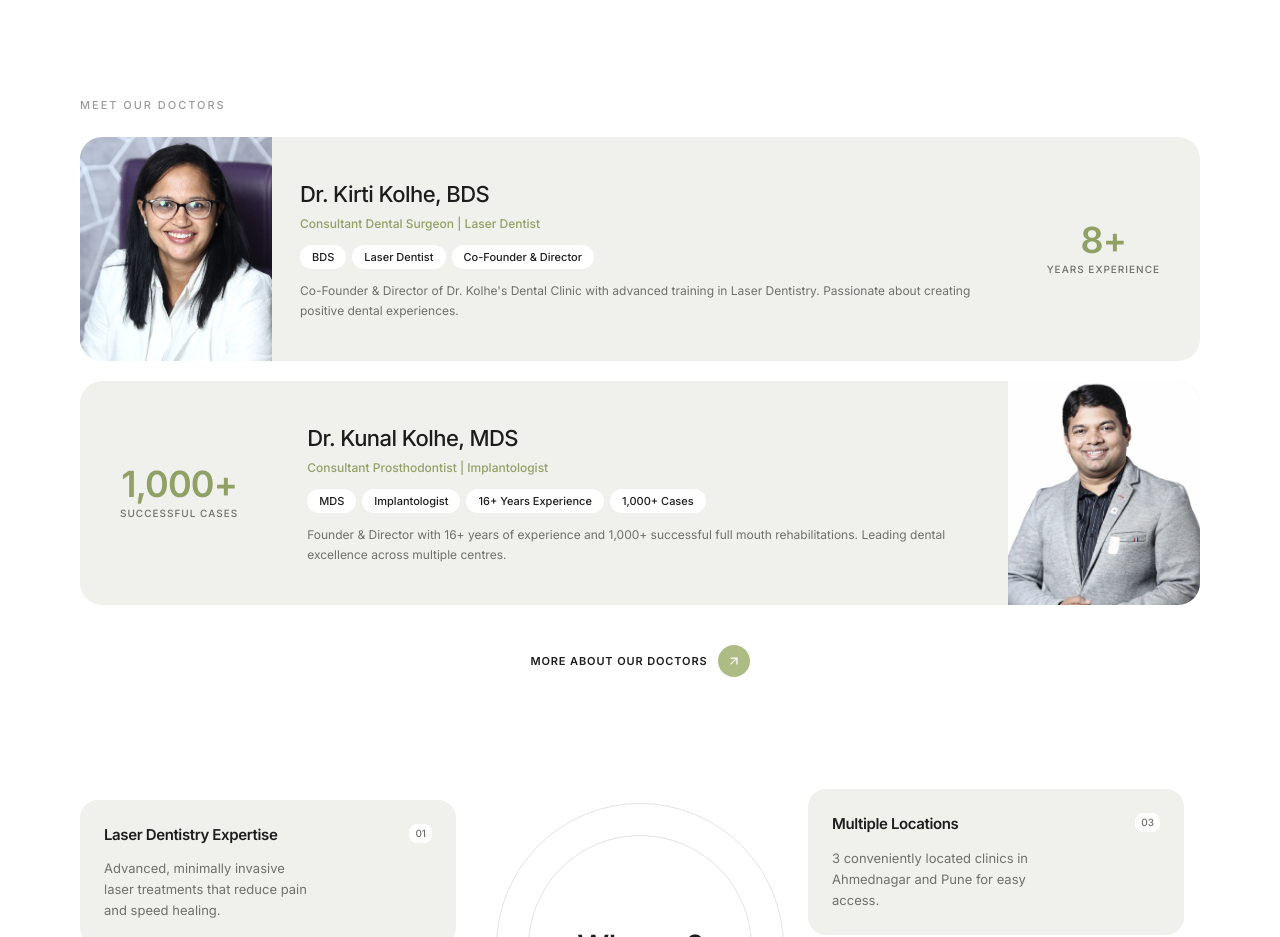
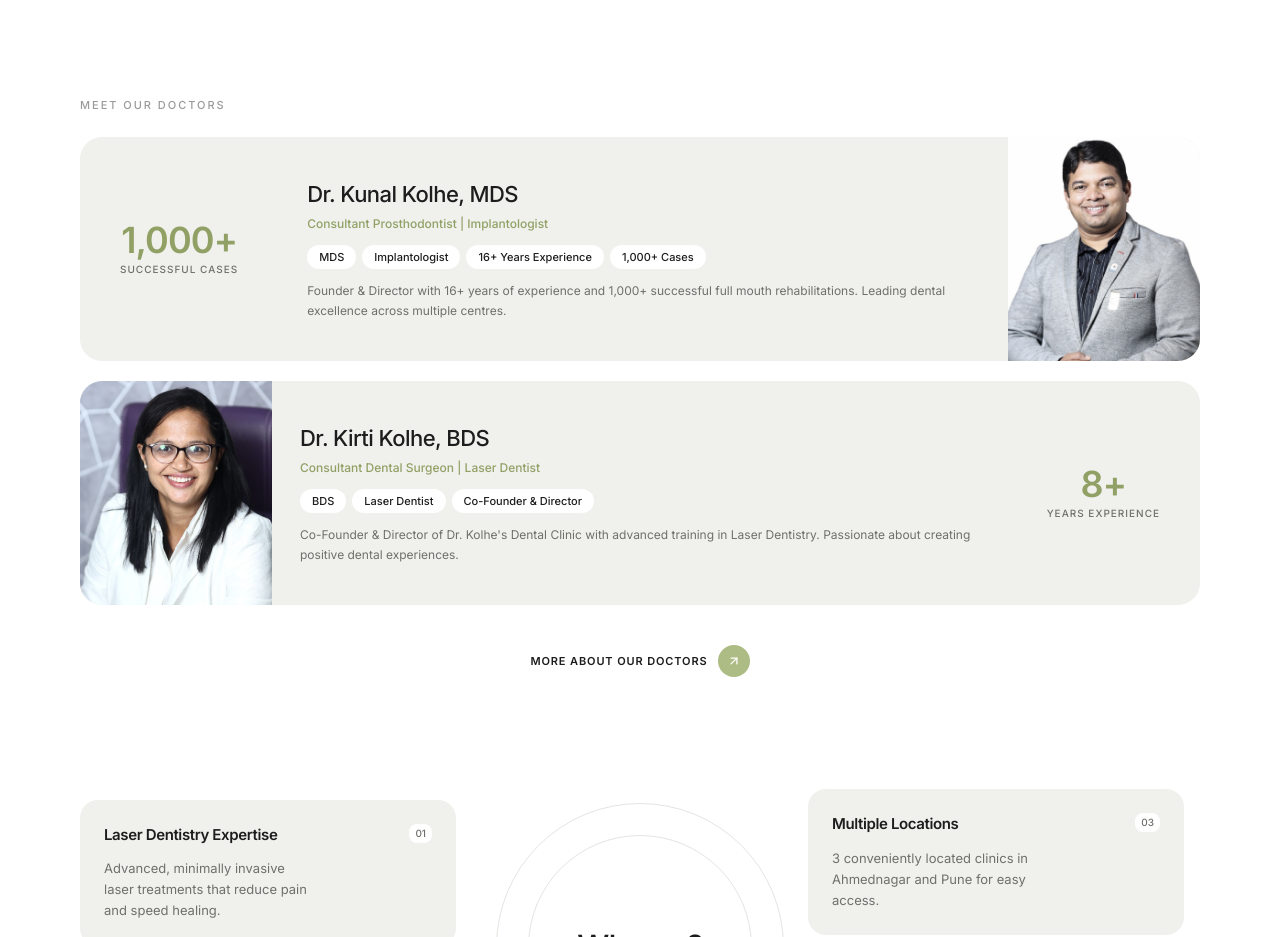
Before and after one commit to kookoocoder/kolhe_dentist, a Next.js app: page / in a window 1280 px wide. Shown: the part 2200-3137 px from the top of the page. Built offline with nearby package versions, Linux system fonts and the light colour scheme; no server answers.

Commit message:
chore: add .vercel and .env*.local to gitignore; reorder doctors list
- Add .vercel and .env*.local to .gitignore
- Reorder doctors array to show Dr. Kunal Kolhe first
- Include regenerated Convex generated files

```diff
--- a/components/home/doctor-preview.tsx
+++ b/components/home/doctor-preview.tsx
@@ -8,6 +8,17 @@ import Link from "next/link"
 
 const DOCTORS = [
   {
+    name: "Dr. Kunal Kolhe, MDS",
+    title: "Consultant Prosthodontist | Implantologist",
+    brief:
+      "Founder & Director with 16+ years of experience and 1,000+ successful full mouth rehabilitations. Leading dental excellence across multiple centres.",
+    image: "/images/dr-kunal-kolhe-closeup.png",
+    alt: "Dr. Kunal Kolhe",
+    badges: ["MDS", "Implantologist", "16+ Years Experience", "1,000+ Cases"],
+    stat: { value: "1,000+", label: "Successful Cases" },
+    imageLeft: false,
+  },
+  {
     name: "Dr. Kirti Kolhe, BDS",
     title: "Consultant Dental Surgeon | Laser Dentist",
     brief:
@@ -17,17 +28,6 @@ const DOCTORS = [
     badges: ["BDS", "Laser Dentist", "Co-Founder & Director"],
     stat: { value: "8+", label: "Years Experience" },
     imageLeft: true,
-  },
-  {
-    name: "Dr. Kunal Kolhe, MDS",
-    title: "Consultant Prosthodontist | Implantologist",
-    brief:
-      "Founder & Director with 16+ years of experience and 1,000+ successful full mouth rehabilitations. Leading dental excellence across multiple centres.",
-    image: "/images/dr-kunal-kolhe-closeup.png",
-    alt: "Dr. Kunal Kolhe",
-    badges: ["MDS", "Implantologist", "16+ Years Experience", "1,000+ Cases"],
-    stat: { value: "1,000+", label: "Successful Cases" },
-    imageLeft: false,
   },
 ]
 
```
Also changed, not shown: convex/_generated/api.d.ts (+19 -9 lines), convex/_generated/api.js (+4 -4 lines), convex/_generated/dataModel.d.ts (+12 -8 lines), convex/_generated/server.d.ts (+19 -19 lines), convex/_generated/server.js (+10 -10 lines), 1 other file (tests, documents, lock files or other folders).
